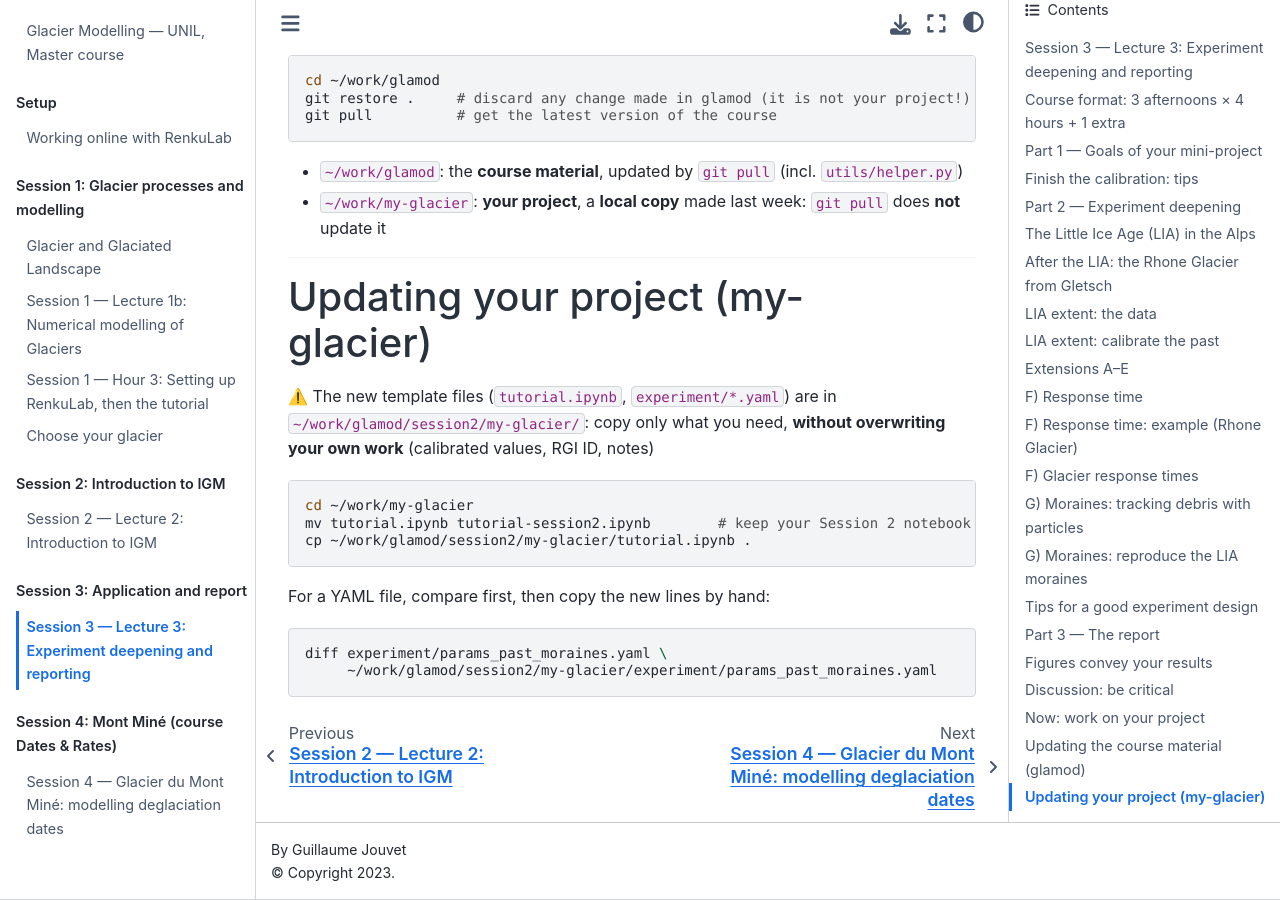
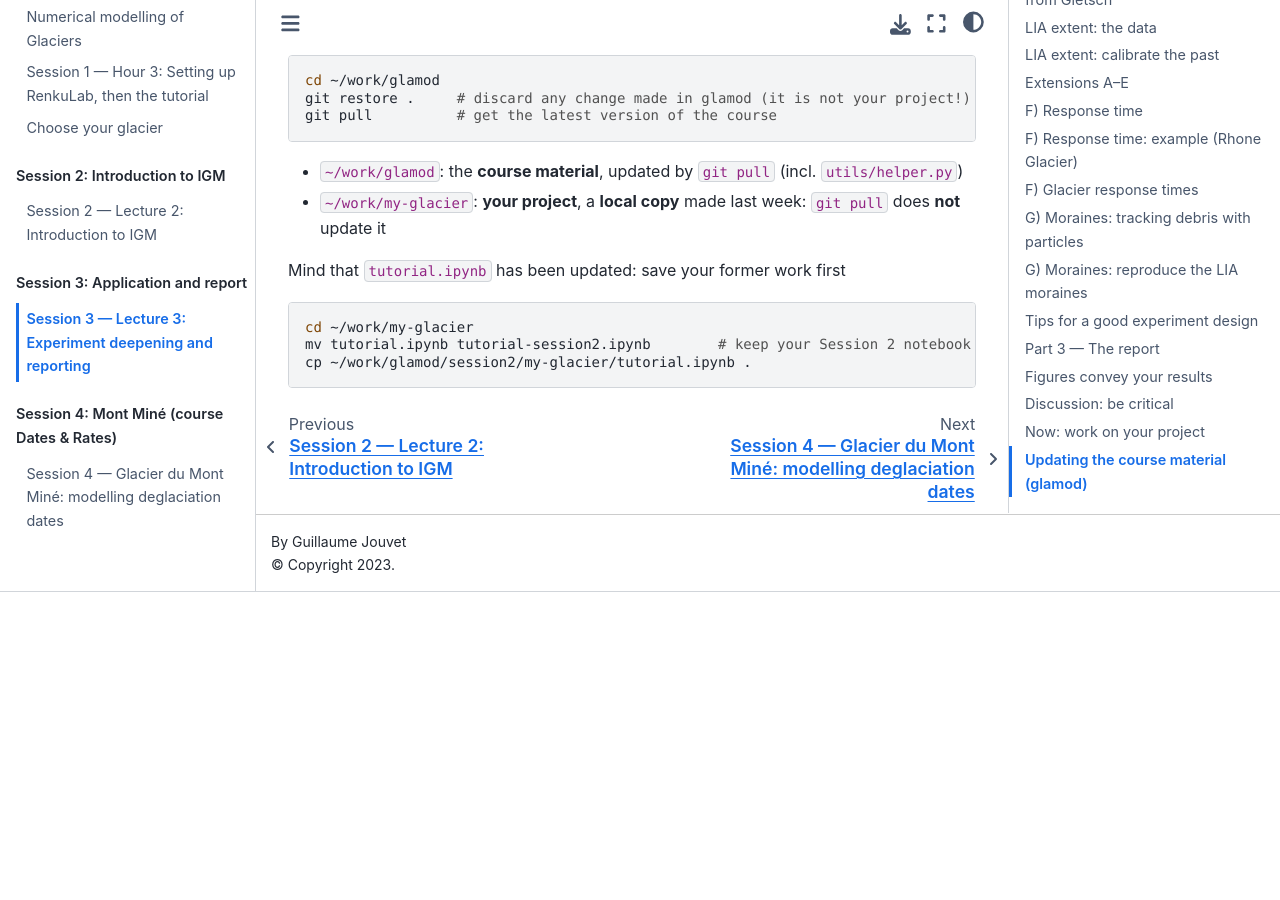
Before and after one commit to jouvetg/glamod, a Jupyter Book: the page built from session3/lecture-3-application-and-report.md, in a window 1280 px wide and 900 px high, scrolled down 9207 px. Built offline with Jupyter Book 1.0.4 settings and Sphinx 7.4.7 and the Sphinx Book theme 1.1.4, drawn with Linux system fonts in a browser that asks for light colours; pages that are not in the unit, such as notebooks, are missing from menus; after the commit the page ends 9799 px from its top, so only the background shows below that.

Commit message:
Lecture 3: single slide for updating the course material

````diff
--- a/session3/lecture-3-application-and-report.md
+++ b/session3/lecture-3-application-and-report.md
@@ -248,21 +248,10 @@ git pull          # get the latest version of the course
 - `~/work/glamod`: the **course material**, updated by `git pull` (incl. `utils/helper.py`)
 - `~/work/my-glacier`: **your project**, a **local copy** made last week: `git pull` does **not** update it
 
----
-
-# Updating your project (my-glacier)
-
-⚠️ The new template files (`tutorial.ipynb`, `experiment/*.yaml`) are in `~/work/glamod/session2/my-glacier/`: copy only what you need, **without overwriting your own work** (calibrated values, RGI ID, notes)
+Mind that `tutorial.ipynb` has been updated: save your former work first
 
 ```bash
 cd ~/work/my-glacier
 mv tutorial.ipynb tutorial-session2.ipynb        # keep your Session 2 notebook
 cp ~/work/glamod/session2/my-glacier/tutorial.ipynb .
 ```
-
-For a YAML file, compare first, then copy the new lines by hand:
-
-```bash
-diff experiment/params_past_moraines.yaml \
-     ~/work/glamod/session2/my-glacier/experiment/params_past_moraines.yaml
-```
````
